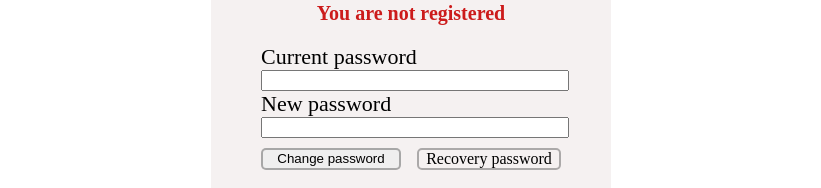
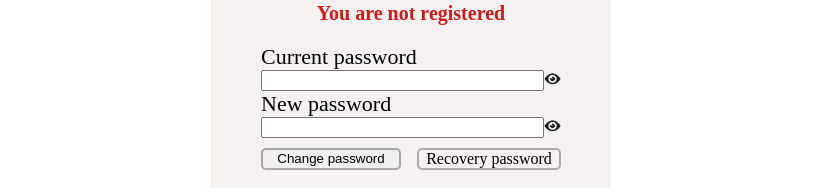
Before and after one commit to AndriiSvirskyi/Authorization, a React (Vite) app in the folder frontend/: page /changepassword in a window 1280 px wide. Shown: the part 264-452 px from the top of the page, without its empty margins (229-1050 px from the left). Built offline with nearby package versions, Linux system fonts and the light colour scheme; no server answers.

Commit message:
add show-hide password

```diff
--- a/frontend/src/components/auth/changePassword.js
+++ b/frontend/src/components/auth/changePassword.js
@@ -5,12 +5,28 @@ import * as authActions from '../../actions/auth';
 import { Link } from 'react-router-dom';
 
 class ChangePassword extends Component {
-
+constructor(props){
+    super(props)
+    this.state = {
+        inputCurrentType: 'password',
+        inputNewType: 'password'
+    }
+    this.inputCurrentType = this.inputCurrentType.bind(this);
+    this.inputNewType = this.inputNewType.bind(this);
+}
     onSubmit = data => {
         data.token = this.props.token;
         this.props.changePassword(data, () => {
         });
     }
+    inputCurrentType() {
+        this.state.inputCurrentType === "password" ? this.setState({ inputCurrentType: "text" }) : this.setState({inputCurrentType: "password"})
+    }
+
+    inputNewType() {
+        this.state.inputNewType === "password" ? this.setState({ inputNewType: "text" }) : this.setState({inputNewType: "password"})
+    }
+
     render() {
         return (
             <Form
@@ -27,13 +43,19 @@ class ChangePassword extends Component {
                             <div>
                                 <label>
                                     <div className="password">Current password</div>
-                                    <Field name="password" type="text" component="input" autoComplete="on" />
+                                    <div className="input-wrap">
+                                        <Field name="password" className="inputBox" type={this.state.inputCurrentType} component="input" autoComplete="on" />
+                                        <div className="passwordCheck" onClick={this.inputCurrentType}></div>
+                                    </div>
                                 </label>
                             </div>
                             <div>
                                 <label>
                                     <div className="password">New password</div>
-                                    <Field name="newPassword" type="text" component="input" autoComplete="on"/>
+                                    <div className="input-wrap">
+                                        <Field name="newPassword" className="inputBox" type={this.state.inputNewType} component="input" autoComplete="on"/>
+                                        <div className="passwordCheck" onClick={this.inputNewType}></div>
+                                    </div>
                                 </label>
                             </div>
                             <div className="button-link">
--- a/frontend/src/components/home/Header.js
+++ b/frontend/src/components/home/Header.js
@@ -14,7 +14,6 @@ class Header extends PureComponent {
         }
     }
     componentWillMount(){
-
         this.getPermission()
     }
 
--- a/frontend/src/components/style.css
+++ b/frontend/src/components/style.css
@@ -135,3 +135,17 @@ tr:nth-child(even) {
     background: rgb(87, 28, 223);
     color: white
 }
+.passwordCheck{
+    background-image: url('./kisspng-computer-icons-eye-icon-vector-eye-side-5ab0baf8d412f5.6598771615215316408687.jpg');
+    background-position: center;
+    background-size: cover;
+    width: 18px;
+    height: 18px;
+    cursor: pointer;
+}
+.inputBox{
+    max-width: 100%;
+}
+.input-wrap{
+    display: flex;
+}
```
Also changed, not shown: frontend/src/components/Root.js (+1 -7 lines), frontend/src/components/kisspng-computer-icons-eye-icon-vector-eye-side-5ab0baf8d412f5.6598771615215316408687.jpg (added), 5 other files (tests, documents, lock files or other folders). Lines whose indentation alone changed are shown as unchanged.
